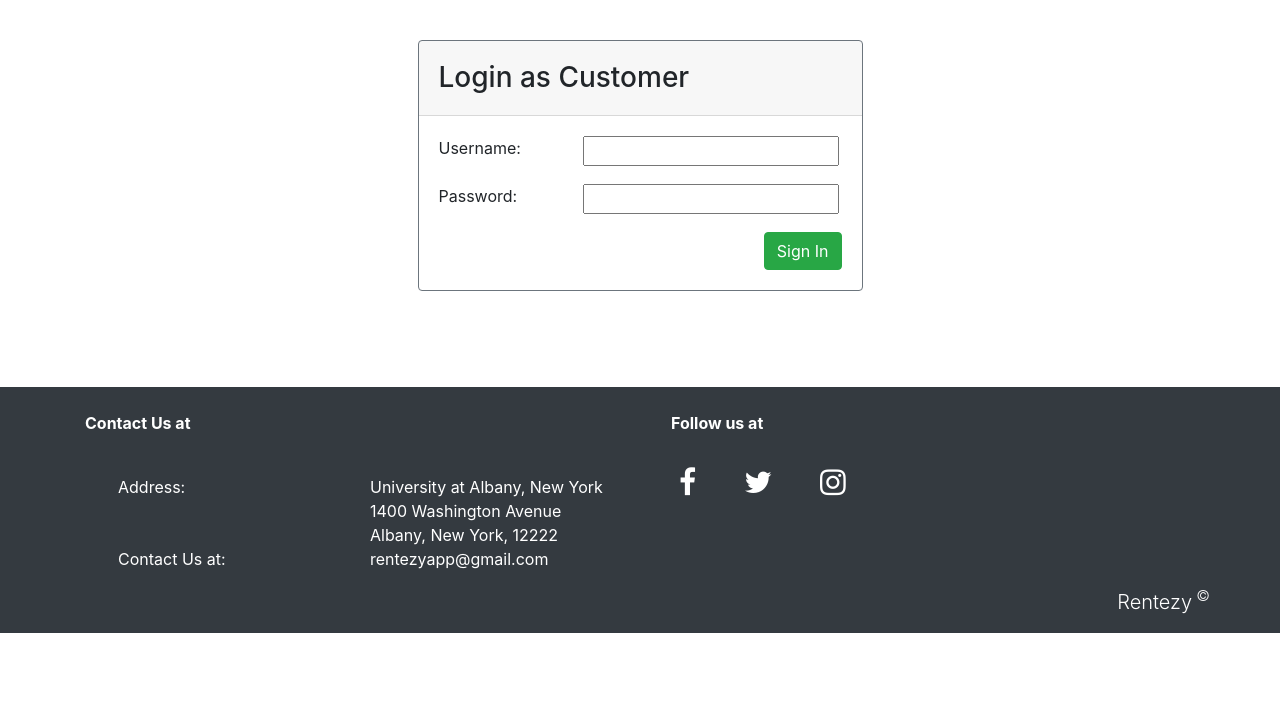
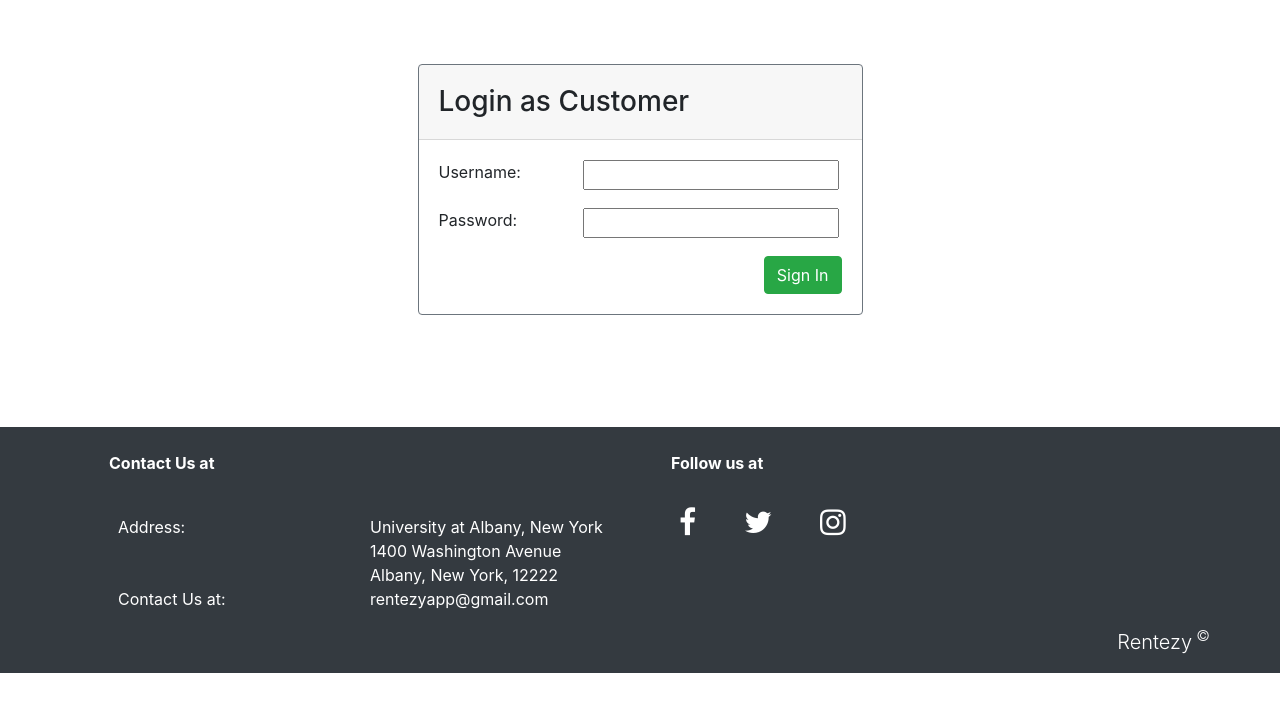
Before and after one commit to parthshihora/rentezy, a Django app: page /customerloginpage/ in a window 1280 px wide. Shown: the part 56-768 px from the top of the page. Run offline with Django 3.2, Linux system fonts and the light colour scheme; parts of the project's set-up code (start-up, migrations or seed data) failed here and were passed over; some libraries are stand-ins or nearby versions.

Commit message:
Customer UI Modification

```diff
--- a/team6/templates/customerlogin.html
+++ b/team6/templates/customerlogin.html
@@ -83,7 +83,7 @@
     </div>
   </nav>
 			<div class="container py-5 my-5">
-			    <div class="row">
+			    <div class="row mt-4 mb-3">
 			        <div class="col-md-12">
 			            <div class="row">
 			                <div class="col-md-5 mx-auto">
@@ -150,7 +150,7 @@
 			<div class="row">
 				<div class="col-md-6">
 					<p>
-						<b>Contact Us at</b>
+						<b class="pl-4">Contact Us at</b>
 						<br><br>
 						<div class="row">
 							<div class="col-md-6 pl-5">
--- a/team6/templates/customersignup.html
+++ b/team6/templates/customersignup.html
@@ -79,7 +79,8 @@
       </div>
     </div>
   </nav>
-			<div class="container mt-3">
+    <div class="container p-5"></div>
+			<div class="container mt-5">
 			    <div class="row">
 			        <div class="col-md-12">
 			            <div class="row">
--- a/team6/templates/ownerlogin.html
+++ b/team6/templates/ownerlogin.html
@@ -83,7 +83,7 @@
   </nav>
     <section>
 			<div class="container py-5 my-5">
-			    <div class="row">
+			    <div class="row mt-4 mb-3">
 			        <div class="col-md-12">
 			            <div class="row">
 			                <div class="col-md-5 mx-auto">
@@ -150,7 +150,7 @@
 			<div class="row">
 				<div class="col-md-6">
 					<p>
-						<b>Contact Us at</b>
+						<b class="pl-4">Contact Us at</b>
 						<br><br>
 						<div class="row">
 							<div class="col-md-6 pl-5">
--- a/team6/templates/ownersignup.html
+++ b/team6/templates/ownersignup.html
@@ -78,6 +78,8 @@
       </div>
     </div>
   </nav>
+      <div class="container p-3"></div>
+
 			<div class="container py-5 my-5">
 			    <div class="row">
 			        <div class="col-md-12">
--- a/team6/templates/startpage.html
+++ b/team6/templates/startpage.html
@@ -204,7 +204,7 @@
 			<div class="row">
 				<div class="col-md-6">
 					<p>
-						<b>Contact Us at</b>
+						<b class="pl-4">Contact Us at</b>
 						<br><br>
 						<div class="row">
 							<div class="col-md-6 pl-5">
```
Also changed, not shown: media/car1.jpg, media/car2.jpg.
